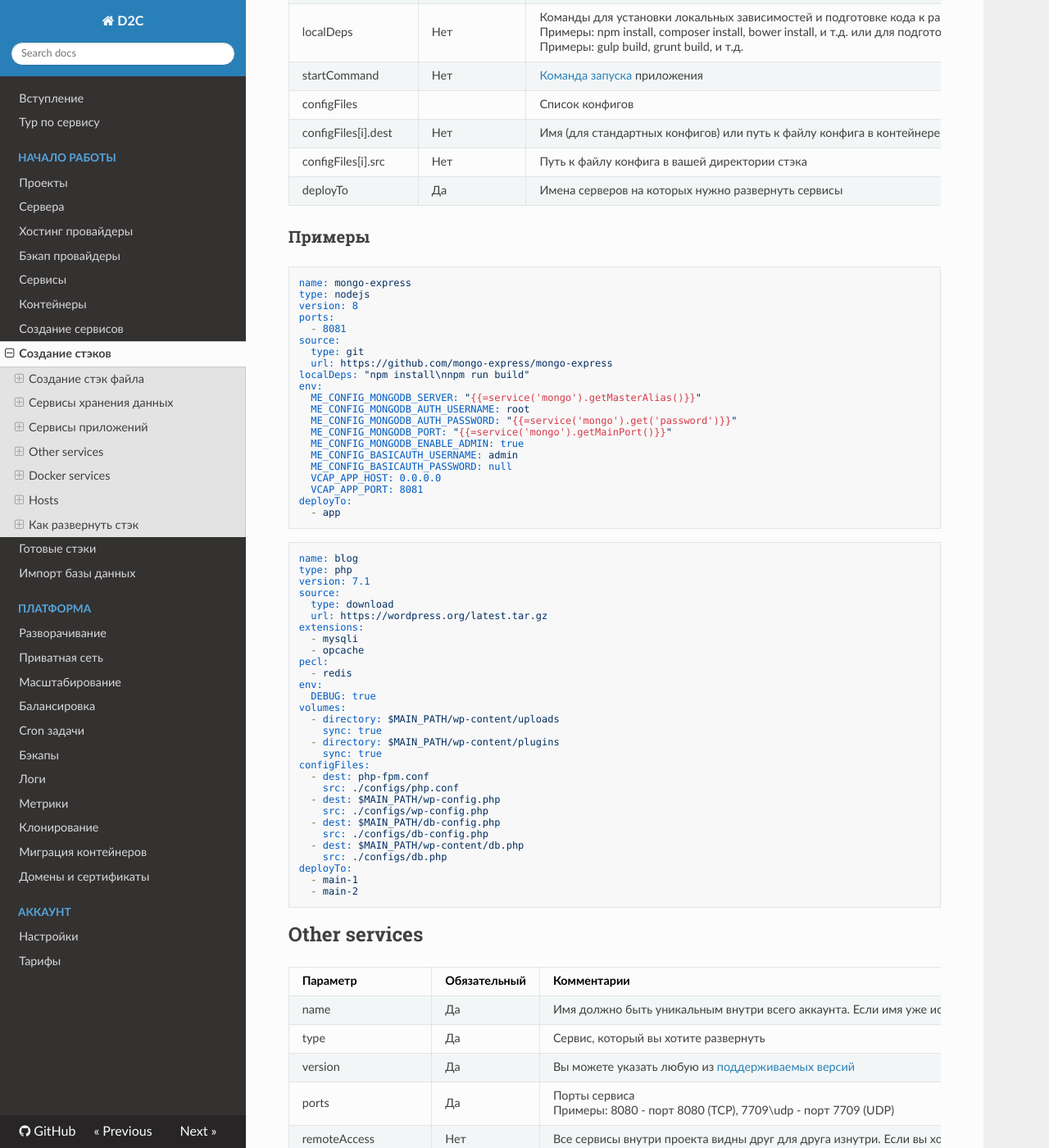
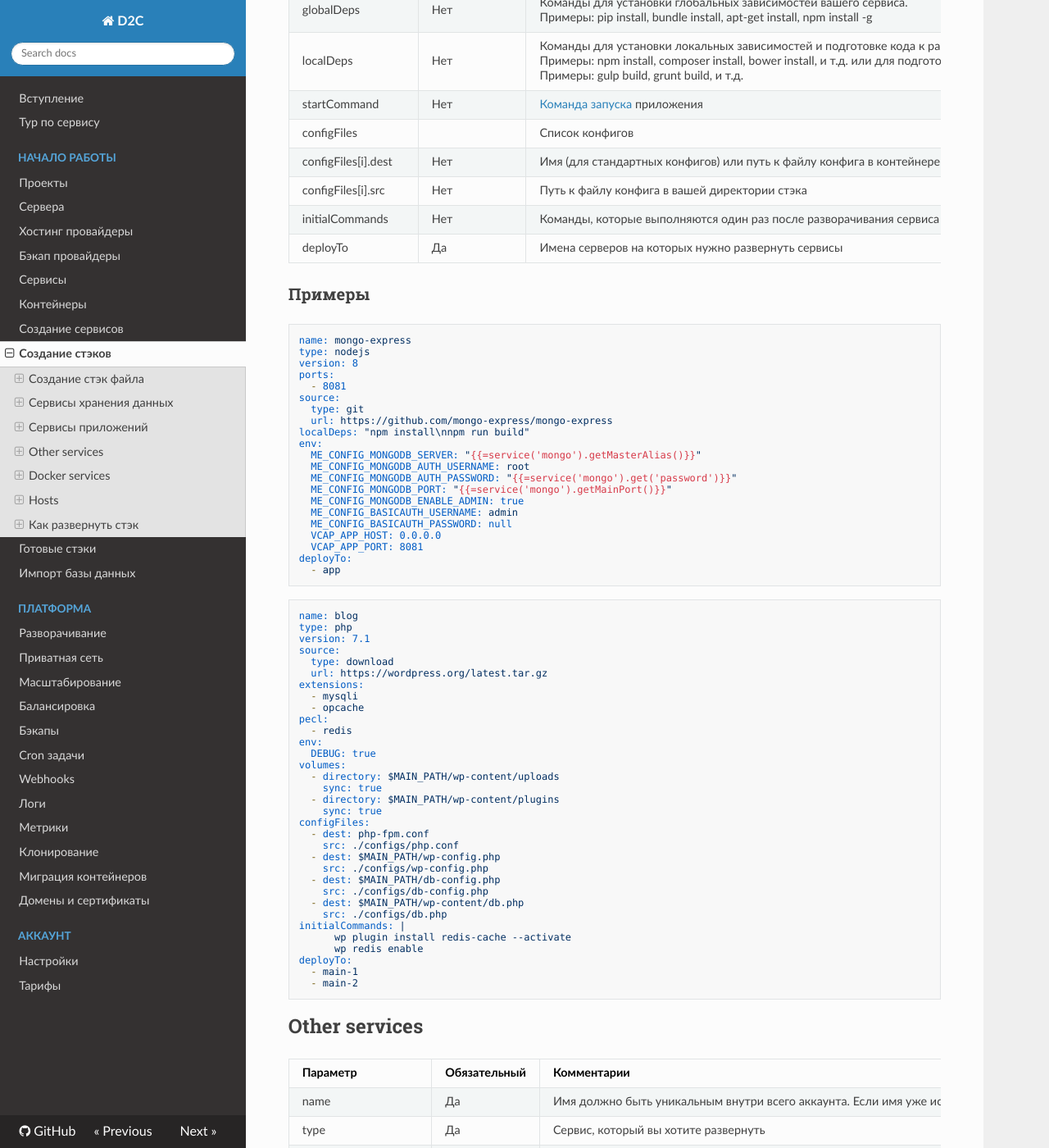
Before and after one commit to d2cio/docs-ru, an MkDocs documentation site: the page built from docs/getting-started/stacks.md, in a window 1280 px wide and 1400 px high, scrolled down 3083 px. Shown: the whole window at 82% size. Built offline with MkDocs 1.6.1, drawn with Linux system fonts in a browser that asks for light colours; nearby versions of some CDN libraries; old or Windows-style settings are respelled for this version of MkDocs; some of the changed text lies outside the part shown.

Commit message:
webhooks page, plan changes, services changes

```diff
--- a/docs/getting-started/stacks.md
+++ b/docs/getting-started/stacks.md
@@ -51,6 +51,7 @@ configFiles[i].src   | Нет          | Путь к файлу конфига
 volumes              |              | Список директорий [постоянного хранилища](/getting-started/containers/#_2)
 volumes[i].directory | Нет          | Путь к директории постоянного хранилища
 volumes[i].sync      | Нет          | В случаях, когда у вас более одного контейнера в сервисе вам может потребоваться синхронизация данных между директориями постоянного хранилища. Чтобы включить - используйте `true`
+initialCommands      | Нет          | Команды, которые выполняются один раз после разворачивания сервиса
 deployTo             | Да           | Имена серверов на которых нужно развернуть сервисы
 
 ### Примеры
@@ -113,6 +114,7 @@ startCommand         | Нет          | [Команда запуска](//platf
 configFiles          |              | Список конфигов
 configFiles[i].dest  | Нет          | Имя (для стандартных конфигов) или путь к файлу конфига в контейнере (для [пользовательских конфигов](/getting-started/creating-services/#_12))
 configFiles[i].src   | Нет          | Путь к файлу конфига в вашей директории стэка
+initialCommands      | Нет          | Команды, которые выполняются один раз после разворачивания сервиса
 deployTo             | Да           | Имена серверов на которых нужно развернуть сервисы
 
 ### Примеры
@@ -169,6 +171,9 @@ configFiles:
     src: ./configs/db-config.php
   - dest: $MAIN_PATH/wp-content/db.php
     src: ./configs/db.php
+initialCommands: |
+      wp plugin install redis-cache --activate
+      wp redis enable
 deployTo:
   - main-1
   - main-2
@@ -197,6 +202,7 @@ serviceFiles[i].https   | Нет          | Значение по умолчан
 configFiles             |              | Список конфигов
 configFiles[i].dest     | Нет          | Имя (для стандартных конфигов) или путь к файлу конфига в контейнере (для [пользовательских конфигов](/getting-started/creating-services/#_12))
 configFiles[i].src      | Нет          | Путь к файлу конфига в вашей директории стэка
+initialCommands         | Нет          | Команды, которые выполняются один раз после разворачивания сервиса
 deployTo                | Да           | Имена серверов на которых нужно развернуть сервисы
 
 ### Examples
@@ -260,6 +266,7 @@ configFiles          |              | Список конфигов
 configFiles[i].dest  | Нет          | Имя (для стандартных конфигов) или путь к файлу конфига в контейнере (для [пользовательских конфигов](/getting-started/creating-services/#_12))
 configFiles[i].src   | Нет          | Путь к файлу конфига в вашей директории стэка
 volumesUID           | Нет          | Идентификатор пользователя директории постоянного хранилища
+initialCommands      | Нет          | Команды, которые выполняются один раз после разворачивания сервиса
 deployTo             | Да           | Имена серверов на которых нужно развернуть сервисы
 
 ### Example
--- a/mkdocs.yml
+++ b/mkdocs.yml
@@ -48,8 +48,9 @@ pages:
   - 'Приватная сеть': 'platform/private-network.md'
   - 'Масштабирование': 'platform/scaling.md'
   - 'Балансировка': 'platform/balancing.md'
+  - 'Бэкапы': 'platform/backups.md'
   - 'Cron задачи': 'platform/cron.md'
-  - 'Бэкапы': 'platform/backups.md'
+  - 'Webhooks': 'platform/webhooks.md'
   - 'Логи': 'platform/logs.md'
   - 'Метрики': 'platform/metrics.md'
   - 'Клонирование': 'platform/cloning-apps.md'
```
Also changed, not shown: docs/account/plan.md (+3 -2 lines), docs/getting-started/creating-services.md (+12 -11 lines), docs/getting-started/services.md (+6 -2 lines), docs/platform/webhooks.md (added, +23 -0 lines), docs/img/webhooks.png (added).
